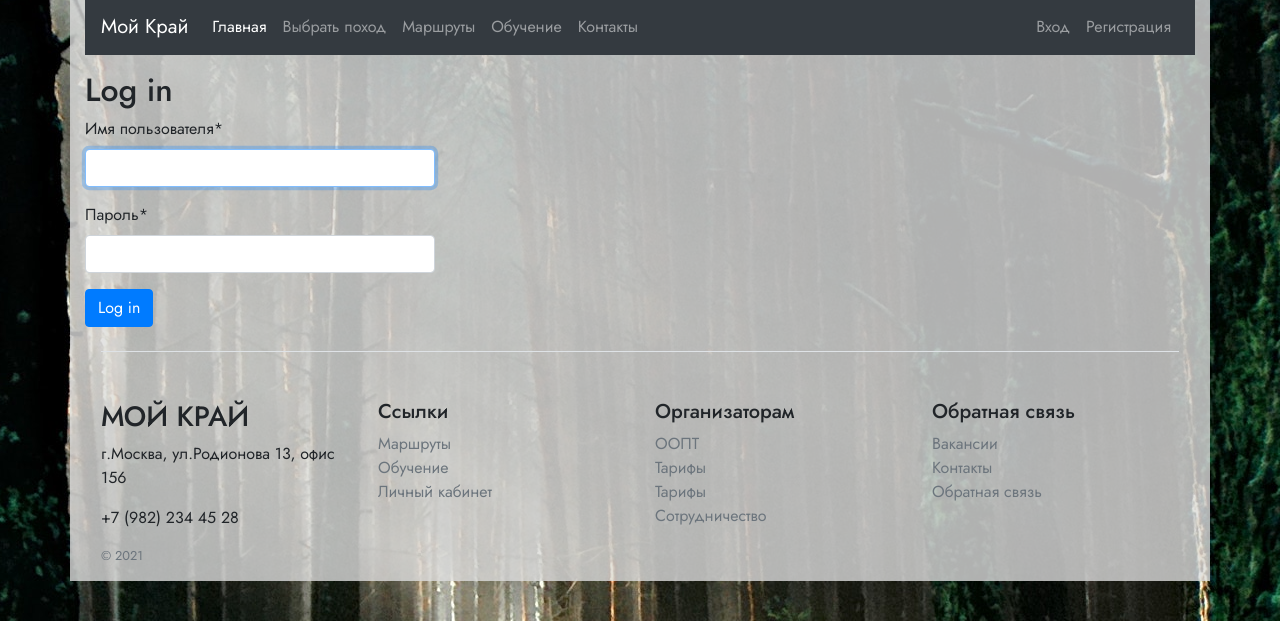
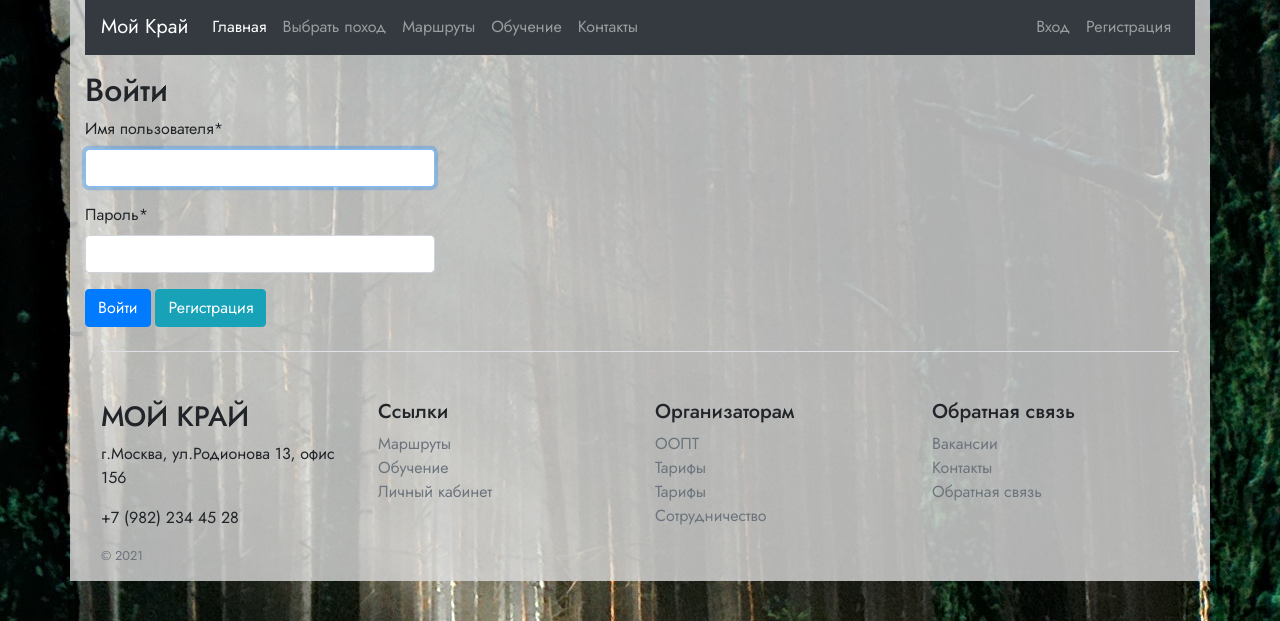
Before and after one commit to cy4ok/my-region, a Django app: page /auth/login/ in a window 1280 px wide. Shown: the part 17-638 px from the top of the page. Run offline with Django 3.2, Linux system fonts and the light colour scheme; parts of the project's set-up code (start-up, migrations or seed data) failed here and were passed over; some libraries are stand-ins or nearby versions.

Commit message:
add Register button to the login page

```diff
--- a/authapp/templates/authapp/login.html
+++ b/authapp/templates/authapp/login.html
@@ -15,13 +15,14 @@
   {% endif %}
   <div class="row">
     <div class="col-lg-4 col-md-6 col-sm-8 col-12">
-      <h2>Log in</h2>
+      <h2>Войти</h2>
       <form method="post">
         {% csrf_token %}
         <input type="hidden" name="next" value="{{ next }}">
         {{ login_form.username|as_crispy_field }}
         {{ login_form.password|as_crispy_field }}
-        <button type="submit" class="btn btn-primary">Log in</button>
+        <button type="submit" class="btn btn-primary">Войти</button>
+        <a href="{% url 'authapp:register' %}" class="btn btn-info">Регистрация</a>
       </form>
     </div>
   </div>
```
